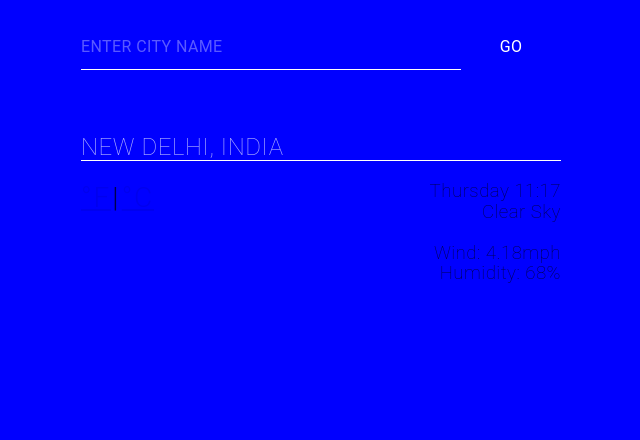
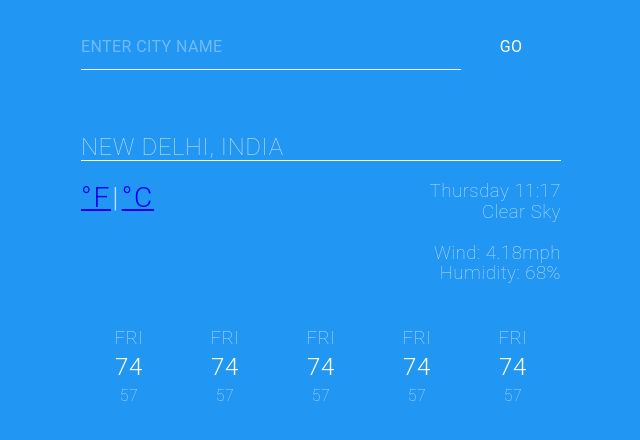
Before and after one commit to KaushikShivam/rain_man, a website built with webpack: page src/index.html in a window 1280 px wide. Shown: the whole page, without its empty margins (319-959 px from the left). Built offline with nearby package versions, Linux system fonts and the light colour scheme.

Commit message:
Add weekly markup

```diff
--- a/src/index.html
+++ b/src/index.html
@@ -36,7 +36,39 @@
                 id='fahrenheit' href="#">&deg;F</a><span class='divider secondary'>|</span><a class='celsius'
                 id='celsius' href="#">&deg;C</a></h1>
           </div>
-          <div class='forecast' id='forecast'></div>
+          <div class='forecast' id='forecast'>
+
+            <div class='block'>
+              <h3 class='secondary'>FRI</h3>
+              <h2 class='high'>74</h2>
+              <h4 class='secondary'>57</h4>
+            </div>
+
+            <div class='block'>
+              <h3 class='secondary'>FRI</h3>
+              <h2 class='high'>74</h2>
+              <h4 class='secondary'>57</h4>
+            </div>
+
+            <div class='block'>
+              <h3 class='secondary'>FRI</h3>
+              <h2 class='high'>74</h2>
+              <h4 class='secondary'>57</h4>
+            </div>
+
+            <div class='block'>
+              <h3 class='secondary'>FRI</h3>
+              <h2 class='high'>74</h2>
+              <h4 class='secondary'>57</h4>
+            </div>
+
+            <div class='block'>
+              <h3 class='secondary'>FRI</h3>
+              <h2 class='high'>74</h2>
+              <h4 class='secondary'>57</h4>
+            </div>
+
+          </div>
         </div>
       </div>
 
```
Also changed, not shown: dist/css/style.css, sdsd.js (added).
